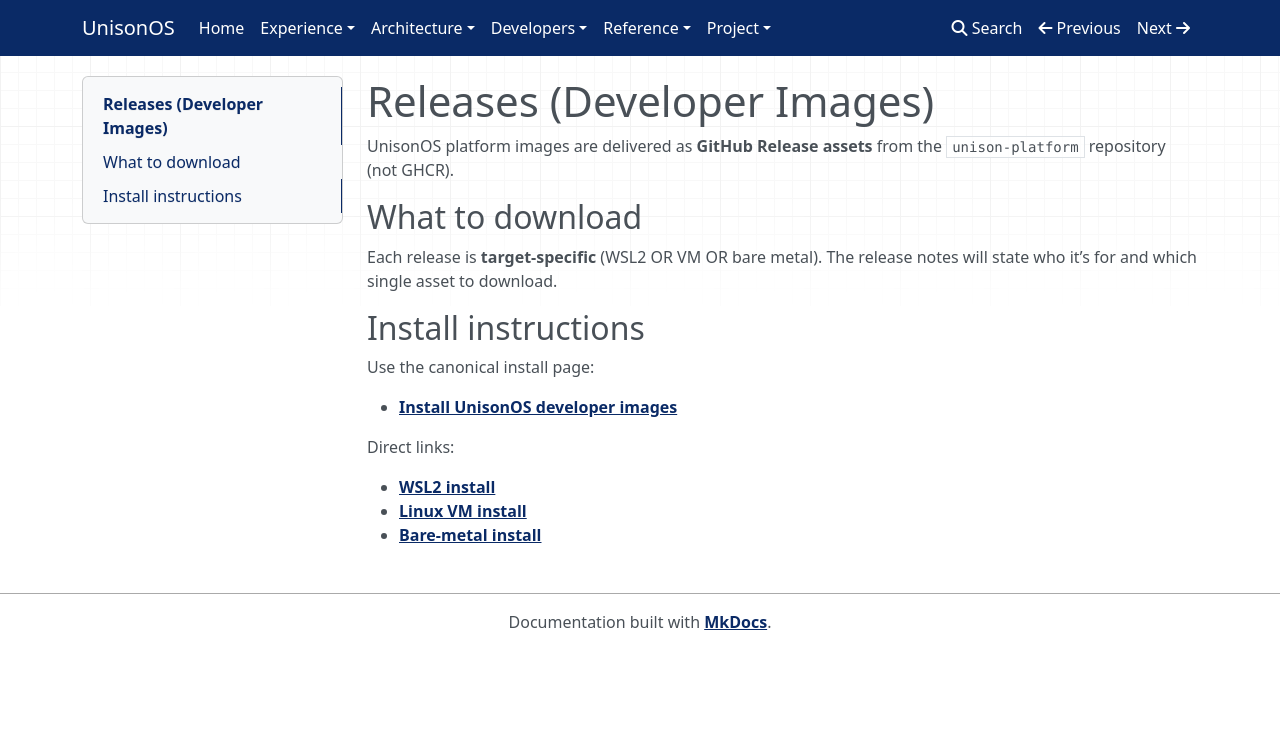
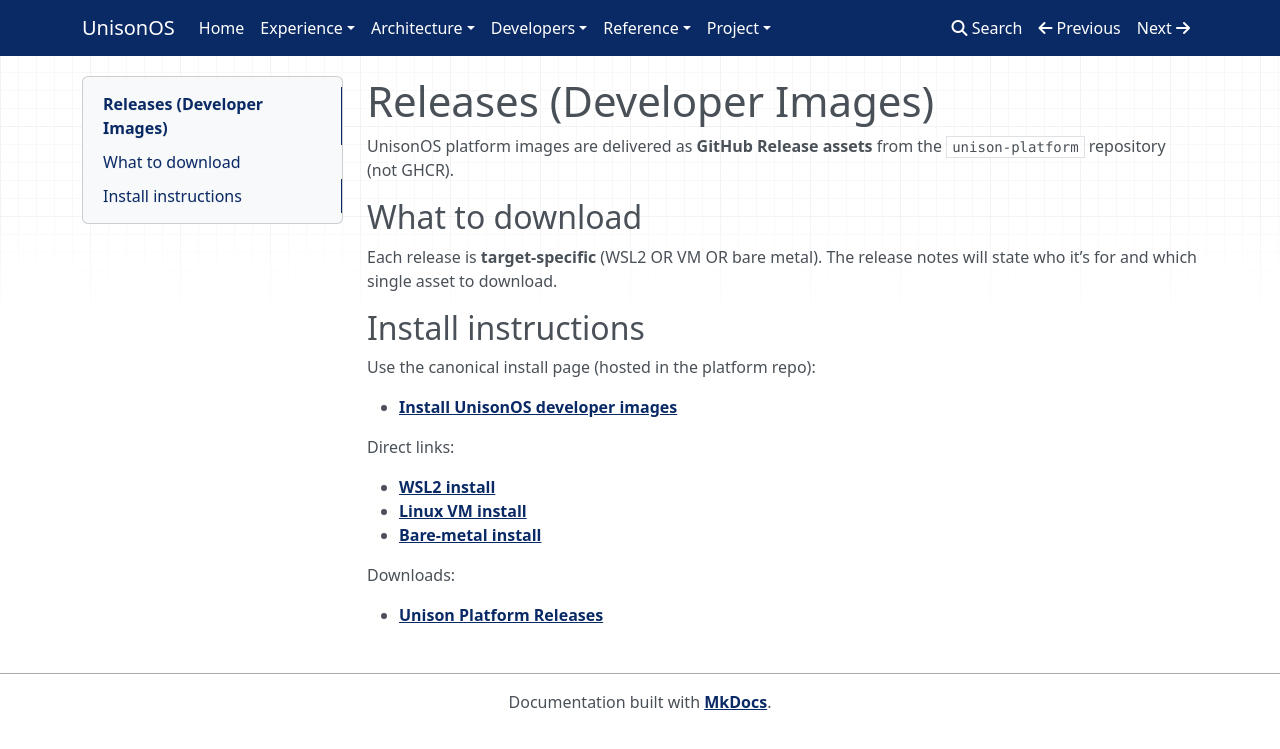
Before and after one commit to project-unisonOS/project-unisonos.github.io, an MkDocs documentation site: the page built from docs/developers/releases.md, in a window 1280 px wide. Shown: the top 749 px of the page. Built offline with MkDocs 1.6.1, drawn with Linux system fonts in a browser that asks for light colours; nearby versions of some CDN libraries.

Commit message:
docs(developers): point releases page to live install docs and releases

```diff
--- a/docs/developers/releases.md
+++ b/docs/developers/releases.md
@@ -8,12 +8,16 @@ Each release is **target-specific** (WSL2 OR VM OR bare metal). The release note
 
 ## Install instructions
 
-Use the canonical install page:
+Use the canonical install page (hosted in the platform repo):
 
-- [Install UnisonOS developer images](https://unisonos.ai/unison-platform/install)
+- [Install UnisonOS developer images](https://github.com/project-unisonOS/unison-platform/blob/main/docs/install.md)
 
 Direct links:
 
-- [WSL2 install](https://unisonos.ai/unison-platform/install#wsl2)
-- [Linux VM install](https://unisonos.ai/unison-platform/install#linux-vm)
-- [Bare-metal install](https://unisonos.ai/unison-platform/install#bare-metal)
+- [WSL2 install](https://github.com/project-unisonOS/unison-platform/blob/main/docs/install.md#windows--wsl2)
+- [Linux VM install](https://github.com/project-unisonOS/unison-platform/blob/main/docs/install.md#linux-vm)
+- [Bare-metal install](https://github.com/project-unisonOS/unison-platform/blob/main/docs/install.md#bare-metal)
+
+Downloads:
+
+- [Unison Platform Releases](https://github.com/project-unisonOS/unison-platform/releases)
```
